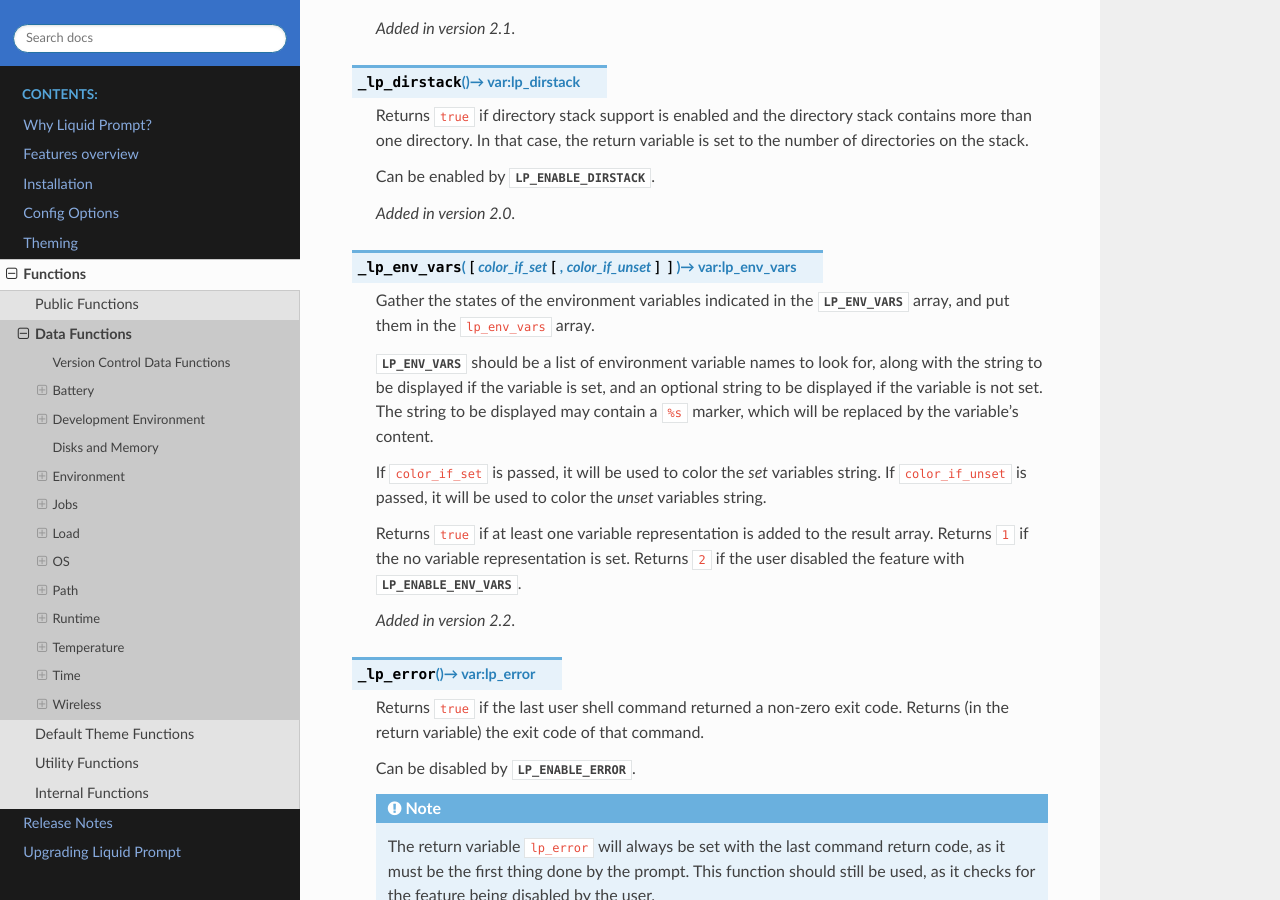
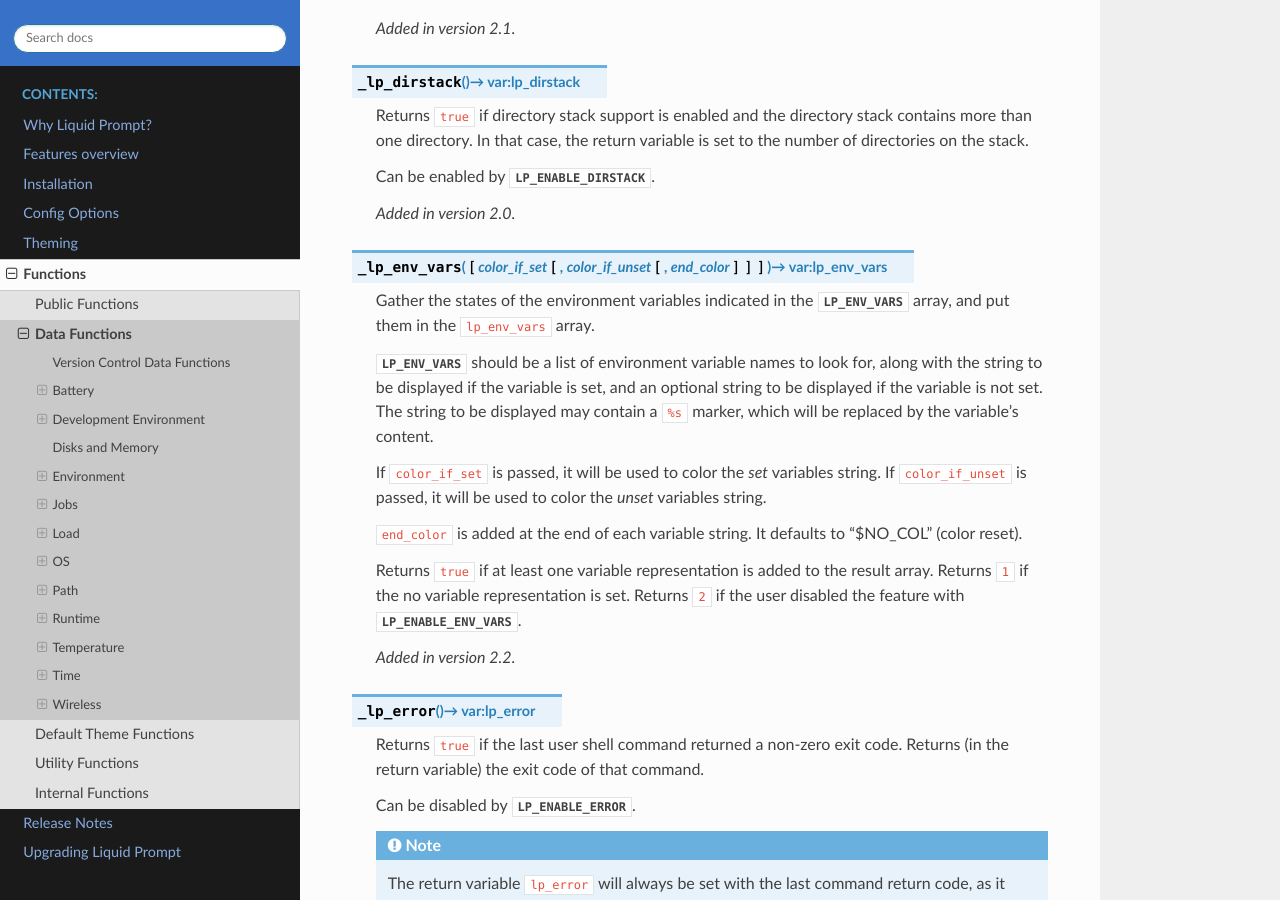
Before and after one commit to liquidprompt/liquidprompt, a Sphinx documentation site: the page built from docs/functions/data.rst, in a window 1280 px wide and 900 px high, scrolled down 6779 px. Built offline with Sphinx 7.4.7 and the Read the Docs theme 2.0.0, drawn with Linux system fonts in a browser that asks for light colours.

Commit message:
refactor(env_vars): allow to not reset color
If the user does not want to reset the color after each variable in the array
(for instance to chain powerline-like segments)
they can pass an empty end color.

```diff
--- a/docs/functions/data.rst
+++ b/docs/functions/data.rst
@@ -258,7 +258,7 @@
 
     .. versionadded:: 2.0
 
-.. function:: _lp_env_vars([color_if_set, [color_if_unset]]) -> var:lp_env_vars
+.. function:: _lp_env_vars([color_if_set, [color_if_unset, [end_color]]]) -> var:lp_env_vars
 
    Gather the states of the environment variables indicated in the
    :attr:`LP_ENV_VARS` array,
@@ -273,6 +273,9 @@
    If ``color_if_set`` is passed, it will be used to color the *set*
    variables string. If ``color_if_unset`` is passed, it will be used to color
    the *unset* variables string.
+
+   ``end_color`` is added at the end of each variable string.
+   It defaults to "$NO_COL" (color reset).
 
    Returns ``true`` if at least one variable representation is added to
    the result array. Returns ``1`` if the no variable representation is set.
```
Also changed, not shown: 1 other file.
